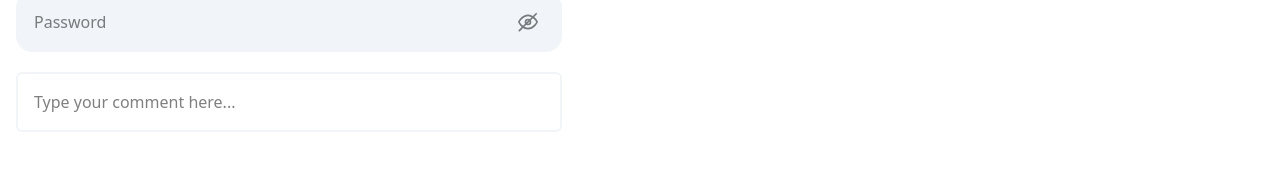
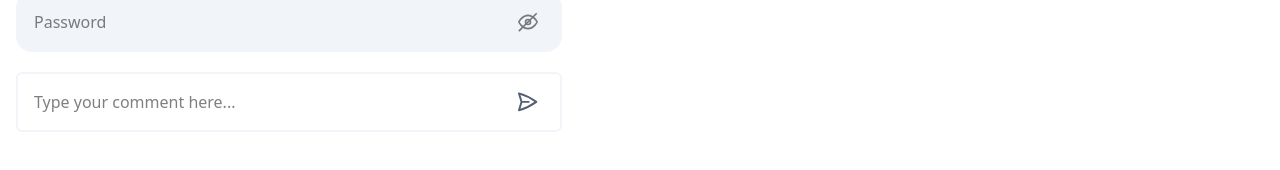
Before and after one commit to ysmazaheri/NewsBridge, a React (Vite) app in the folder frontend/newsbridge/: page /form-elements-page in a window 1280 px wide. Shown: the part 584-754 px from the top of the page. Built offline with nearby package versions, Linux system fonts and the light colour scheme.

Commit message:
Completed the written comments section for user to enter comment
- Added the submit Icon to the stash image
- Included a new prop to the TextField component
- Called submit when pressed the submit button

```diff
--- a/frontend/newsbridge/src/components/FormElements.tsx
+++ b/frontend/newsbridge/src/components/FormElements.tsx
@@ -10,7 +10,9 @@ interface TextFieldProps extends React.InputHTMLAttributes<HTMLInputElement> {
   width?: number;
   type?: string;
   showPasswordIcon?: boolean;
+  showSubmitIcon?: boolean;
   onChange: (event: React.ChangeEvent<HTMLInputElement>) => void;
+  onIconSubmit?: (value: string) => void;
 }
 
 interface ButtonProps extends React.ButtonHTMLAttributes<HTMLButtonElement> {
@@ -36,7 +38,9 @@ export const TextField = (props: TextFieldProps) => {
     width = fixedWidth,
     type,
     showPasswordIcon,
+    showSubmitIcon,
     onChange,
+    onIconSubmit
   } = props;
 
   const defaultValueClass = defaultValue ? defaultValue : "";
@@ -58,6 +62,10 @@ export const TextField = (props: TextFieldProps) => {
   const handleChange = (e: React.ChangeEvent<HTMLInputElement>) => {
     onChange(e);
   };
+
+  const handleSubmit = () => {
+    if (onIconSubmit) onIconSubmit(value || "");
+  }
   const togglePasswordVisibility = () => {
     setIsPasswordVisible((prev) => !prev);
   };
@@ -77,6 +85,14 @@ export const TextField = (props: TextFieldProps) => {
           src={isPasswordVisible ? "/showpassword.svg" : "/hidepassword.svg"}
           alt={isPasswordVisible ? "Show password" : "Hide password"}
           onClick={togglePasswordVisibility}
+          className="absolute right-6 top-4 cursor-pointer w-[20px] h-[28px]"
+        />
+      )}
+      {showSubmitIcon && (
+        <img
+          src="submiticon.svg"
+          alt="Submit Icon"
+          onClick={handleSubmit}
           className="absolute right-6 top-4 cursor-pointer w-[20px] h-[28px]"
         />
       )}
--- a/frontend/newsbridge/src/pages/component_testing_pages/FormElementsPage.tsx
+++ b/frontend/newsbridge/src/pages/component_testing_pages/FormElementsPage.tsx
@@ -11,6 +11,11 @@ function FormElementsPage() {
   const handleButtonClick = () => {
     console.log("Button clicked");
   };
+
+  const handleButtonClickComment = (value: string) => {
+    console.log("Comment submitted:", value);
+  };
+
 
   return (
     <div className="flex flex-col p-4 justify-between gap-5">
@@ -90,6 +95,8 @@ function FormElementsPage() {
         onChange={handleInputChange}
         bgColor="bg-white"
         cornerRadius="rounded-md"
+        showSubmitIcon={true}
+        onIconSubmit={handleButtonClickComment}
       />
     </div>
   );
```
Also changed, not shown: frontend/newsbridge/public/submiticon.svg (added).
